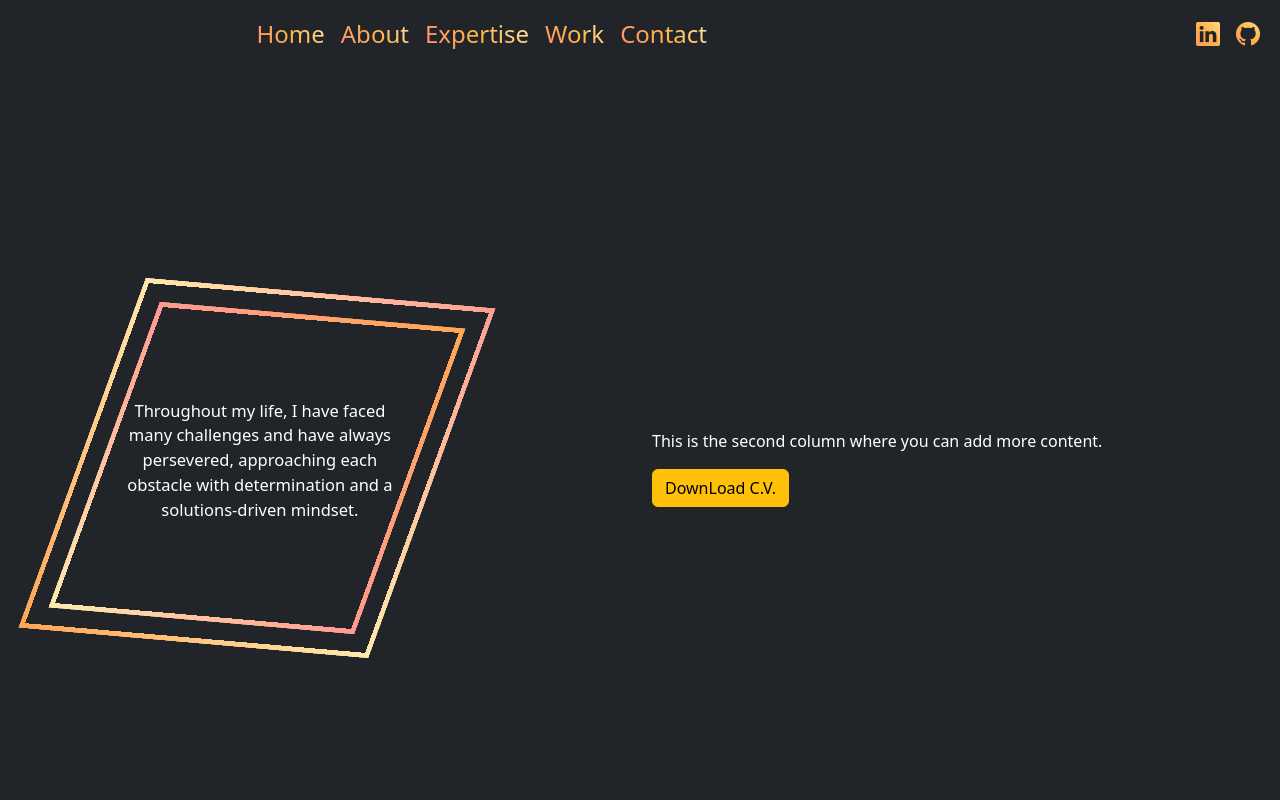
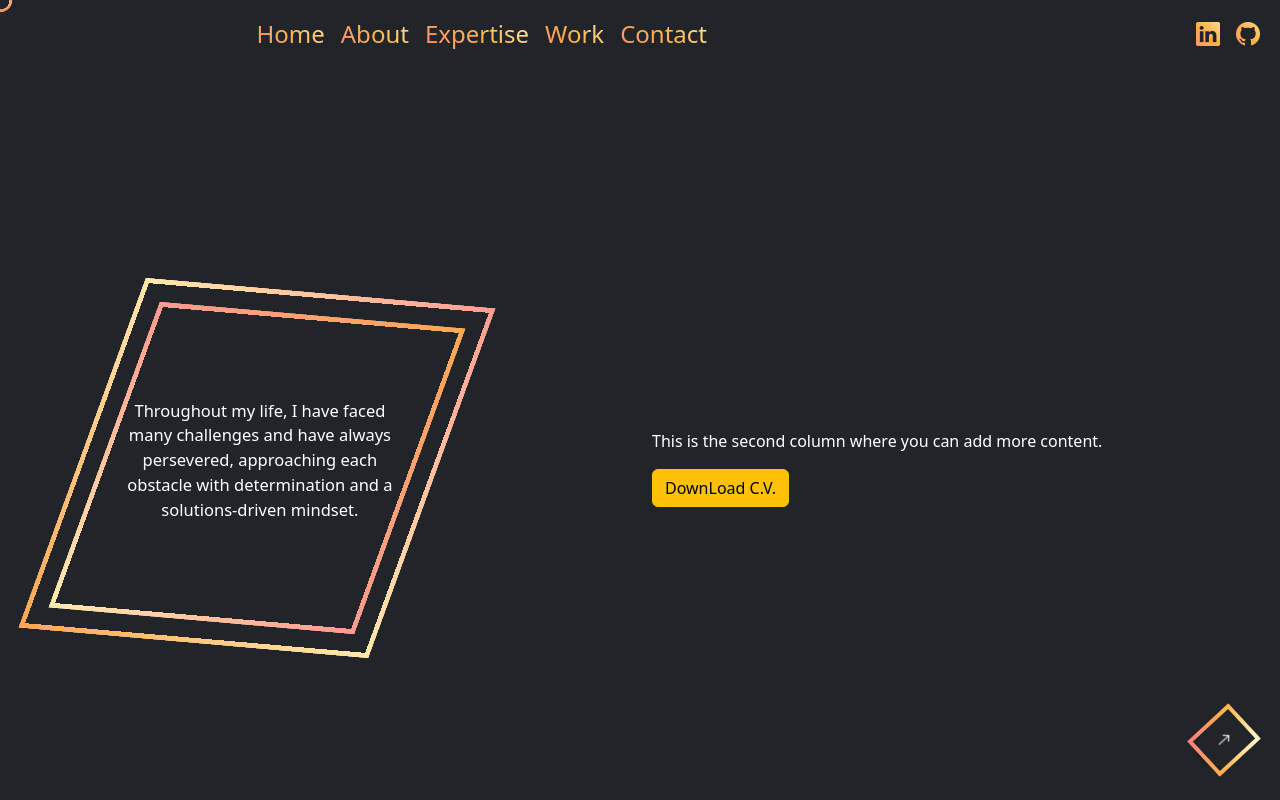
Before and after one commit to Moura4Design/Portfolio, a React (Create React App) app in the folder my-app/: page / in a window 1280 px wide. Shown: the top 800 px of the page. Built offline with nearby package versions, Linux system fonts and the light colour scheme.

Commit message:
Create back to home arrow

```diff
--- a/my-app/src/App.css
+++ b/my-app/src/App.css
@@ -205,3 +205,40 @@
   color: transparent; /* Ensures text stays transparent in non-supported browsers */
   display: inline-block;
 }
+
+.circle {
+  position: fixed;
+  width: 25px;
+  height: 25px;
+  border-radius: 50%;
+  pointer-events: none;
+  transform: translate(-50%, -50%);
+  transition: left 0.05s linear, top 0.05s linear, opacity 0.2s ease;
+  z-index: 9999;
+
+  /* Circle with gradient border using background and masking */
+  background: linear-gradient(45deg, #ff7e5f, #feb47b);
+  -webkit-mask:
+    radial-gradient(farthest-side, transparent calc(100% - 3px), black calc(100% - 3px));
+  mask:
+    radial-gradient(farthest-side, transparent calc(100% - 3px), black calc(100% - 3px))
+}
+
+.back-home {
+  position: fixed;
+  bottom: 2rem; /* Adjust to your preference */
+  right: 2rem;  /* Adjust to your preference */
+  z-index: 1000;
+  padding: 12px;
+  border: 0.25em solid transparent; /* Transparent border */
+  border-radius: 50%; /* Makes the button circular */
+  animation: spin 50s linear infinite; /* Animation (spinning) */
+  transform: skew(-20deg, 5deg); /* Outer skew */
+
+  /* Apply gradient to the border using border-image */
+  border-image: linear-gradient(45deg, #ff7f7f, #ffb347, #fffacd) 1;
+
+  background-color: transparent; /* Transparent background */
+  color: white; /* Text color */
+  box-shadow: 0 4px 6px rgba(0, 0, 0, 0.2); /* Optional shadow */
+}
--- a/my-app/src/Components/About.jsx
+++ b/my-app/src/Components/About.jsx
@@ -5,7 +5,7 @@ const About = () => {
     <React.Fragment>
       <div className='container'>
         <div className={'row'}>
-          <div className={'col-md-6'}>
+          <div className={'col-lg-6'}>
             <div className={'title-wrapper'}>
               <h2 className={'text-center title'}>About</h2>
             </div>
@@ -22,7 +22,7 @@ const About = () => {
               </p>
             </div>
           </div>
-          <div className={'col-md-6'}>
+          <div className={'col-lg-6'}>
             <div className={"container"}>
               <div className={"row mb-4"}>
                 <div className={"col-7 order-last"} style={{zIndex: 1}}>
--- /dev/null
+++ b/my-app/src/Components/BackToHome .jsx
@@ -0,0 +1,29 @@
+// BackToHome.js
+import React from "react";
+import { useNavigate, useLocation } from "react-router-dom";
+
+const BackToHome = () => {
+
+
+  // Function to scroll the page to the top
+  const scrollToTop = () => {
+    window.scrollTo({
+      top: 0,
+      behavior: "smooth", // Smooth scroll effect
+    });
+  };
+
+
+  return (
+    <button
+      onClick={scrollToTop} // This scrolls to the top of the page
+      className="back-home"
+      aria-label="Back to Home"
+      style={{ zIndex: 1000 }}
+    >
+      <i className="bi bi-arrow-up" />
+    </button>
+  );
+};
+
+export default BackToHome;
--- a/my-app/src/Components/Home.jsx
+++ b/my-app/src/Components/Home.jsx
@@ -5,6 +5,8 @@ import Expertise from './Expertise';
 import Work from './Work';
 import Footer from './Footer';
 import Contact from './Contact';
+import MouseFollower from './MouseFollower';
+import BackToHome from './BackToHome ';
 
 const Home = () => {
   const aboutRef = useRef(null);
@@ -31,6 +33,7 @@ const Home = () => {
 
   return (
     <div className={'App'}>
+    <MouseFollower />
     <Navbar scrollToMenu={scrollToMenu} />
     <div className={'container'}>
       <div className={'row justify-content-center align-items-center vh-100'}>
@@ -65,6 +68,7 @@ const Home = () => {
       <Contact />
     </section>
     <Footer />
+    <BackToHome />
   </div>
   )
 }
--- /dev/null
+++ b/my-app/src/Components/MouseFollower.jsx
@@ -0,0 +1,55 @@
+import React, { useState, useEffect } from "react";
+
+const MouseFollower = () => {
+  const [position, setPosition] = useState({ x: 0, y: 0 });
+  const [visible, setVisible] = useState(true);
+
+  useEffect(() => {
+    const handleMouseMove = (e) => {
+      setPosition({ x: e.clientX, y: e.clientY });
+
+      const tagName = e.target.tagName.toLowerCase();
+      const interactive = ["button", "input", "textarea", "a", "select"];
+      setVisible(!interactive.includes(tagName));
+    };
+
+    window.addEventListener("mousemove", handleMouseMove);
+    return () => window.removeEventListener("mousemove", handleMouseMove);
+  }, []);
+
+  return (
+    <div
+      className="circle"
+      style={{
+        left: `${position.x}px`,
+        top: `${position.y}px`,
+        opacity: visible ? 1 : 0,
+      }}
+    />
+  );
+};
+
+export default MouseFollower;
+// import React, { useState, useEffect } from "react";
+
+// const MouseFollower = () => {
+//   const [position, setPosition] = useState({ x: 0, y: 0 });
+
+//   useEffect(() => {
+//     const handleMouseMove = (e) => {
+//       setPosition({ x: e.clientX, y: e.clientY });
+//     };
+
+//     window.addEventListener("mousemove", handleMouseMove);
+//     return () => window.removeEventListener("mousemove", handleMouseMove);
+//   }, []);
+
+//   return (
+//     <div
+//       className="circle"
+//       style={{ left: `${position.x}px`, top: `${position.y}px` }}
+//     />
+//   );
+// };
+
+// export default MouseFollower;
--- a/my-app/src/Components/Navbar.jsx
+++ b/my-app/src/Components/Navbar.jsx
@@ -20,7 +20,7 @@ const Navbar = ({ scrollToMenu }) => {
           </button>
           <div className={"collapse navbar-collapse justify-content-center"} id={"navbarNavAltMarkup"}>
             <div className={"navbar-nav mx-auto fs-4"}>
-              <Link className={"nav-link active"} aria-current={"page"} to={"/"}>Home</Link>
+              <button className={"nav-link active"} aria-current={"page"} to={"/"}>Home</button>
               <button className={"nav-link btn btn-link"} onClick={() => scrollToMenu('about')}>About</button>
               <button className={'nav-link btn btn-link'} onClick={() => scrollToMenu('expertise')}>Expertise</button>
               <button className={'nav-link btn btn-link'} onClick={() => scrollToMenu('work')}>Work</button>
```
Also changed, not shown: my-app/src/App.jsx (+1 -39 lines).
